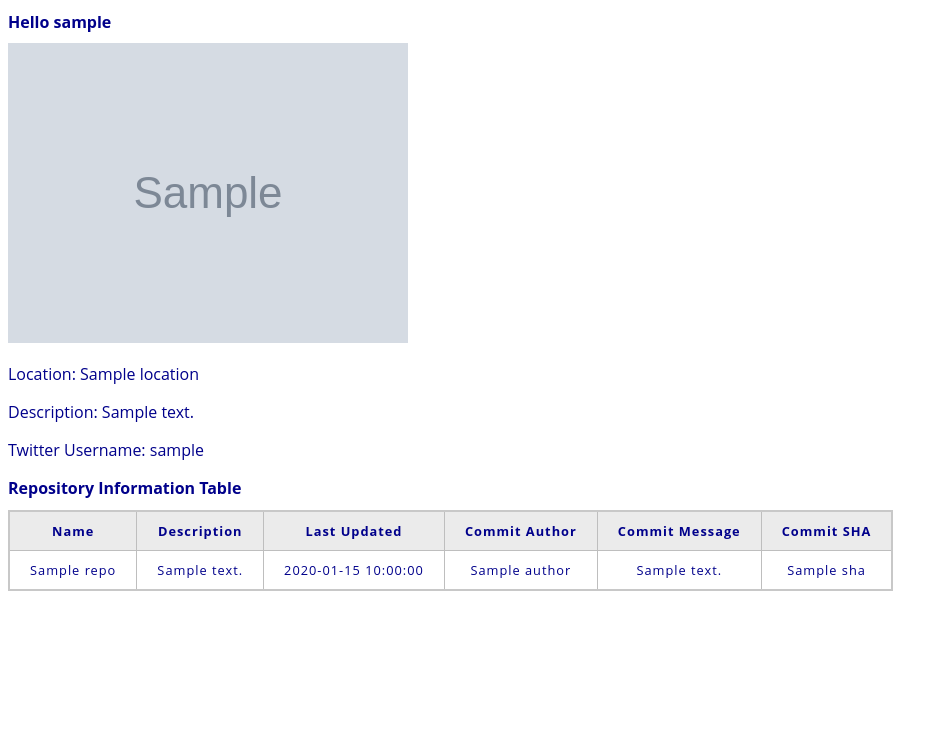
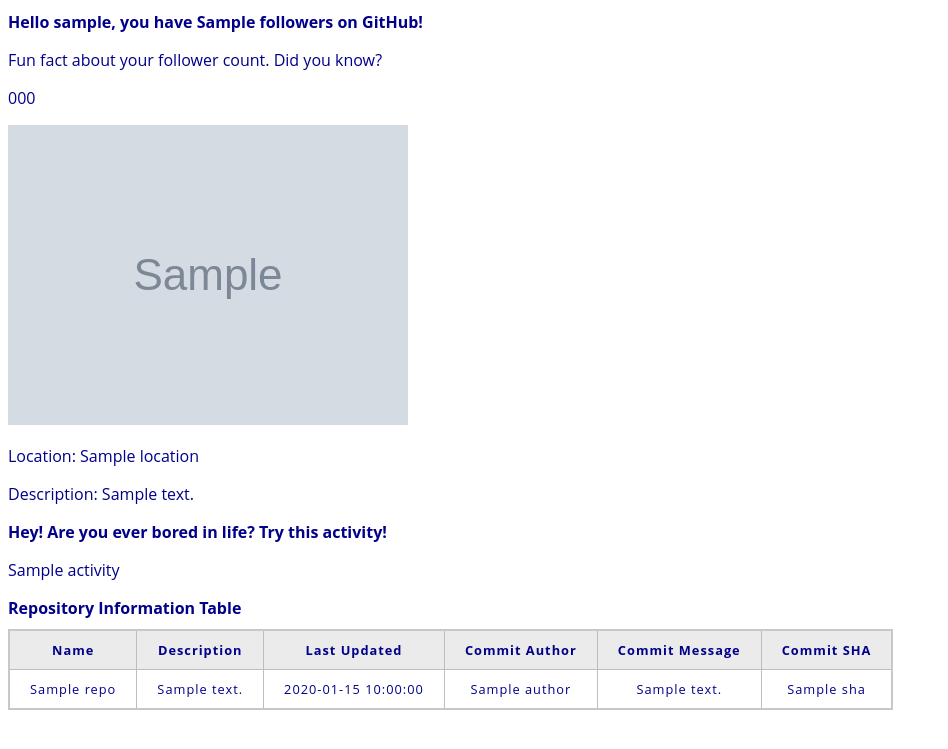
Before and after one commit to hgillesp12/sse_lab2, a Flask app: template api/templates/username_response.html in a window 1280 px wide. Shown: the top 749 px of the page, without its empty margins (0-948 px from the left). Run offline with Flask 3, Linux system fonts and the light colour scheme; the template is opened without the code that fills it: most values are stand-ins (such as "Sample title", 1, 10 or a date in 2020); grey boxes marked "Sample" are stand-in pictures.

Commit message:
added fun facts

```diff
--- a/api/app.py
+++ b/api/app.py
@@ -44,10 +44,28 @@ def username_submit():
         repo["commit"] = (
             get_github_repo_commits_info(repo["name"], username)
             )
+    activity = get_activity_recommendation()
+    number_fun_fact = get_number_fun_fact(user_info["followers"])
     return render_template("username_response.html",
                            username=username,
+                           number_fun_fact=number_fun_fact,
                            repos=repos,
-                           user_info=user_info)
+                           user_info=user_info,
+                           activity=activity)
+
+
+def get_number_fun_fact(number):
+    response = requests.get("http://numbersapi.com/" + str(number) + "/trivia")
+    if response.status_code == 200:
+        number_fun_fact = response.json()
+        return number_fun_fact
+
+
+def get_activity_recommendation():
+    response = requests.get("https://www.boredapi.com/api/activity/")
+    if response.status_code == 200:
+        activity = response.json()
+        return activity
 
 
 def get_github_user_info(username):
--- a/api/templates/username_response.html
+++ b/api/templates/username_response.html
@@ -31,11 +31,14 @@
     <head>
     </head>
     <body>
-        <h1>Hello {{ username }}</h1>
+        <h1>Hello {{ username }}, you have {{ username.followers }} on GitHub!</h1>
+        <p>Fun fact about your follower count. Did you know?</p>
+        <p>{{ number_fun_fact }}</p>
         <img src={{user_info.avatar_url}} alt={{username}}>
         <p>Location: {{user_info.location}}</p>
         <p>Description: {{user_info.bio}}</p>
-        <p>Twitter Username: {{user_info.twitter_username}}</p>
+        <h1>Hey! Are you ever bored in life? Try this activity!</h1>
+        <p>{{ activity.activity }}</p>
         <h1>Repository Information Table</h1>
         <table>
             <th>Name</th>
```
